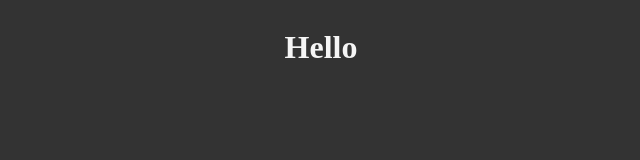
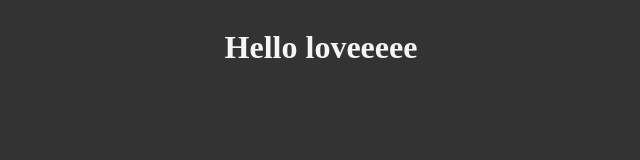
Before and after one commit to zahrataghizaadeh/git-code-playground, a plain HTML site: page index.html in a window 1280 px wide. Shown: the whole page, without its empty margins (319-959 px from the left). Drawn offline with Linux system fonts and the light colour scheme.

Commit message:
text change

```diff
--- a/index.html
+++ b/index.html
@@ -11,7 +11,7 @@
 </head>
 
 <body>
-    <h1>Hello</h1>
+    <h1>Hello loveeeee</h1>
 </body>
 
 </html>
```
